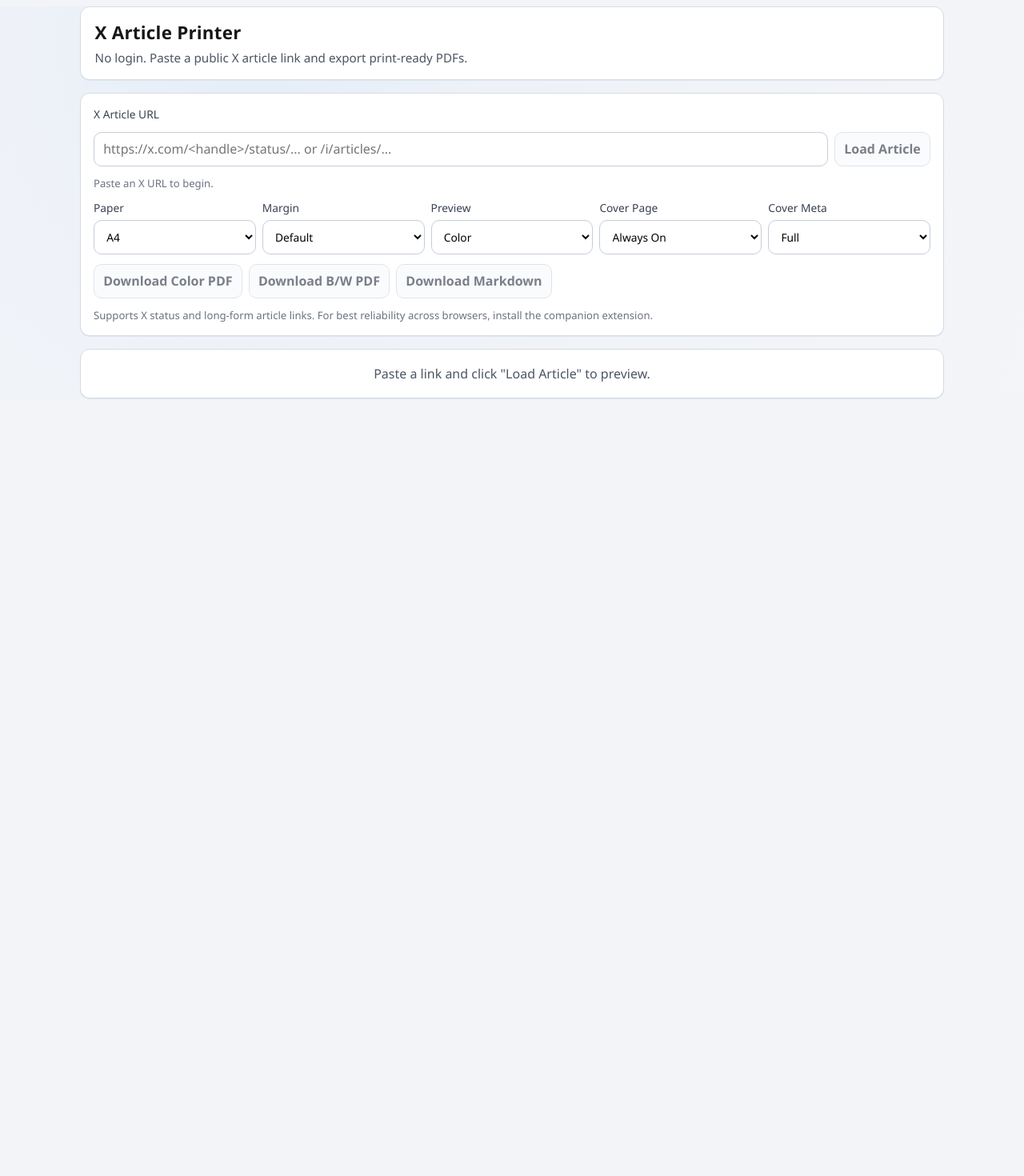
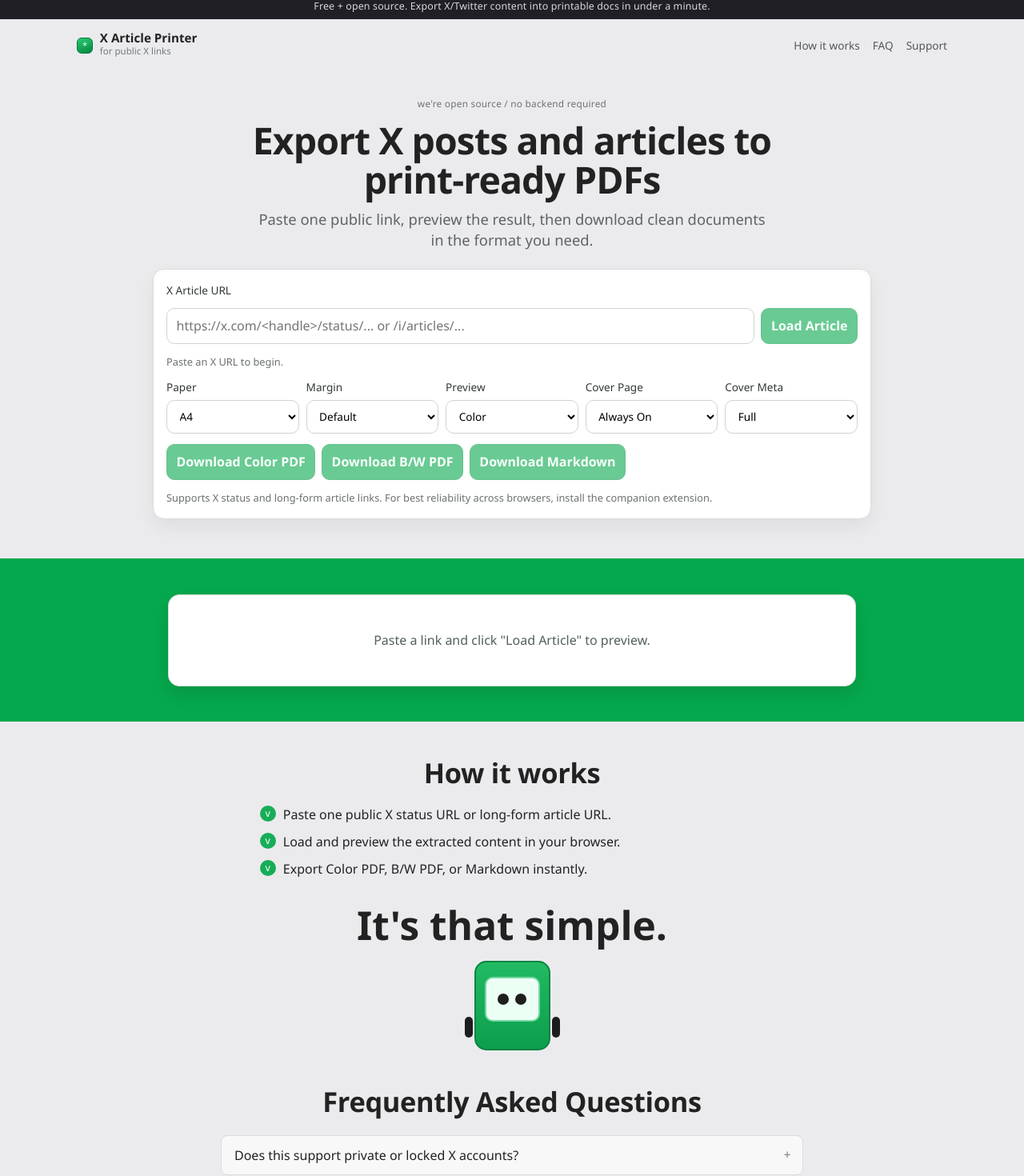
Before and after one commit to SmitMachhi/Xarticle, a React (Vite) app: page / in a window 1280 px wide. Shown: the part 8-1478 px from the top of the page at 80% size. Before the commit the page ends 800 px from the top, so only its background shows below. Built offline with nearby package versions, Linux system fonts and the light colour scheme; what pdfmake would draw is missing.

Commit message:
holy shit ui

```diff
--- a/src/App.tsx
+++ b/src/App.tsx
@@ -7,6 +7,34 @@ import { classifyInputUrl } from './lib/xUrl'
 import type { CoverMetaStyle, CoverPageMode, ExtractedArticle, MarginPreset, PaperSize, ThemeMode } from './types/article'
 
 const APP_NAME = 'X Article Printer'
+const HOW_IT_WORKS = [
+  'Paste one public X status URL or long-form article URL.',
+  'Load and preview the extracted content in your browser.',
+  'Export Color PDF, B/W PDF, or Markdown instantly.',
+]
+
+const FAQ_ITEMS = [
+  {
+    question: 'Does this support private or locked X accounts?',
+    answer: 'No. This app is designed for public X/Twitter pages only.',
+  },
+  {
+    question: 'Can I use this without creating an account?',
+    answer: 'Yes. No login is required and extraction runs client-side.',
+  },
+  {
+    question: 'Why is there a companion extension option?',
+    answer: 'Some X pages block cross-origin fetches. The extension improves reliability by fetching page HTML from browser context.',
+  },
+  {
+    question: 'What export formats are available?',
+    answer: 'You can export Color PDF, B/W PDF, and Markdown.',
+  },
+  {
+    question: 'Will this work for long X article URLs too?',
+    answer: 'Yes. Both status links and /i/articles links are supported.',
+  },
+]
 
 function App() {
   const [urlInput, setUrlInput] = useState('')
@@ -84,13 +112,37 @@ function App() {
   }
 
   return (
-    <div className="app-shell">
-      <header className="topbar">
+    <div className="site-shell">
+      <div className="announcement-bar">
+        <p>
+          Free + open source. Export X/Twitter content into printable docs in under a minute.
+        </p>
+      </div>
+
+      <header className="site-header">
+        <div className="brand">
+          <span className="brand-mark" aria-hidden="true">
+            *
+          </span>
           <div>
-          <h1>{APP_NAME}</h1>
-          <p>No login. Paste a public X article link and export print-ready PDFs.</p>
+            <strong>{APP_NAME}</strong>
+            <small>for public X links</small>
           </div>
+        </div>
+        <nav className="site-nav" aria-label="primary">
+          <a href="#how-it-works">How it works</a>
+          <a href="#faq">FAQ</a>
+          <a href="#faq">Support</a>
+        </nav>
       </header>
+
+      <main>
+        <section className="hero">
+          <p className="hero-badge">we&apos;re open source / no backend required</p>
+          <h1>Export X posts and articles to print-ready PDFs</h1>
+          <p className="hero-subtitle">
+            Paste one public link, preview the result, then download clean documents in the format you need.
+          </p>
 
           <section className="controls">
             <label htmlFor="url">X Article URL</label>
@@ -143,7 +195,10 @@ function App() {
 
               <label>
                 Cover Meta
-            <select value={coverMetaStyle} onChange={(event) => setCoverMetaStyle(event.target.value as CoverMetaStyle)}>
+                <select
+                  value={coverMetaStyle}
+                  onChange={(event) => setCoverMetaStyle(event.target.value as CoverMetaStyle)}
+                >
                   <option value="full">Full</option>
                   <option value="minimal">Minimal</option>
                 </select>
@@ -163,19 +218,61 @@ function App() {
             </div>
 
             <p className="helper-line">
-          Supports X status and long-form article links. For best reliability across browsers, install the companion extension.
+              Supports X status and long-form article links. For best reliability across browsers, install the companion
+              extension.
             </p>
           </section>
+        </section>
 
+        <section className="stage-band">
+          <div className="stage-content">
             {error ? <section className="error-box">{error}</section> : null}
-
             {article ? (
               <section className="preview-wrap">
                 <ArticlePreview article={article} themeMode={previewTheme} />
               </section>
             ) : (
-        <section className="empty-state">Paste a link and click "Load Article" to preview.</section>
+              <section className="empty-state">Paste a link and click &quot;Load Article&quot; to preview.</section>
             )}
+          </div>
+        </section>
+
+        <section id="how-it-works" className="how-section">
+          <h2>How it works</h2>
+          <ul className="how-list">
+            {HOW_IT_WORKS.map((step) => (
+              <li key={step}>{step}</li>
+            ))}
+          </ul>
+          <p className="simple-line">It&apos;s that simple.</p>
+          <div className="mascot-block" aria-hidden="true">
+            <div className="mascot-face">
+              <span />
+              <span />
+            </div>
+          </div>
+        </section>
+
+        <section id="faq" className="faq-section">
+          <h2>Frequently Asked Questions</h2>
+          <div className="faq-list">
+            {FAQ_ITEMS.map((item) => (
+              <details key={item.question}>
+                <summary>{item.question}</summary>
+                <p>{item.answer}</p>
+              </details>
+            ))}
+          </div>
+        </section>
+      </main>
+
+      <footer className="site-footer">
+        <div>
+          <strong>{APP_NAME}</strong>
+          <p>Open-source utility for printing public X content.</p>
+        </div>
+        <p>Built for fast exports and clean documents.</p>
+      </footer>
     </div>
   )
 }
--- a/src/index.css
+++ b/src/index.css
@@ -1,24 +1,38 @@
 :root {
-  font-family: "IBM Plex Sans", "Segoe UI", sans-serif;
-  line-height: 1.4;
+  --bg: #ebebee;
+  --panel: #ffffff;
+  --text: #222;
+  --muted: #5f6562;
+  --line: #d9ddd9;
+  --green: #06a84d;
+  --green-dark: #04863f;
+  font-family: "IBM Plex Sans", "Avenir Next", "Segoe UI", sans-serif;
+  line-height: 1.45;
   font-weight: 400;
-  color: #1e1e1e;
-  background: #f2f4f7;
+  color: var(--text);
+  background: var(--bg);
   font-synthesis: none;
   text-rendering: optimizeLegibility;
   -webkit-font-smoothing: antialiased;
   -moz-osx-font-smoothing: grayscale;
 }
 
-* {
+*,
+*::before,
+*::after {
   box-sizing: border-box;
 }
 
 body {
   margin: 0;
   min-width: 320px;
-  background: radial-gradient(circle at 25% 10%, #e4edf8 0%, #eef2f8 28%, #f4f5f8 100%);
-  color: #161616;
+  color: var(--text);
+  background: var(--bg);
+}
+
+a {
+  color: inherit;
+  text-decoration: none;
 }
 
 button,
@@ -27,49 +41,131 @@ select {
   font: inherit;
 }
 
-.app-shell {
-  width: min(1080px, calc(100vw - 2rem));
-  margin: 1rem auto 2rem;
-  display: grid;
-  gap: 1rem;
+#root {
+  min-height: 100vh;
 }
 
-.topbar,
-.controls,
-.preview-card,
-.empty-state,
-.error-box {
-  background: #ffffff;
-  border: 1px solid #d6dce5;
-  border-radius: 12px;
-  box-shadow: 0 1px 0 #dfe5ed;
+.site-shell {
+  min-height: 100vh;
 }
 
-.topbar {
-  padding: 1rem 1.1rem;
+.announcement-bar {
+  background: #1f1f25;
+  color: #d7d8dc;
+  font-size: 0.78rem;
+  letter-spacing: 0.01em;
+  text-align: center;
+  padding: 0.45rem 1rem;
 }
 
-.topbar h1 {
+.announcement-bar p {
   margin: 0;
-  font-size: 1.4rem;
-  letter-spacing: 0.01em;
 }
 
-.topbar p {
-  margin: 0.35rem 0 0;
-  color: #4b5563;
+.site-header {
+  max-width: 1120px;
+  margin: 0 auto;
+  padding: 1rem;
+  display: flex;
+  align-items: center;
+  justify-content: space-between;
+}
+
+.brand {
+  display: flex;
+  align-items: center;
+  gap: 0.55rem;
+}
+
+.brand-mark {
+  width: 20px;
+  height: 20px;
+  border-radius: 6px;
+  background: linear-gradient(160deg, #29cb72, var(--green-dark));
+  color: #e9fff2;
+  display: grid;
+  place-items: center;
+  font-size: 0.7rem;
+  border: 1px solid #06783a;
+}
+
+.brand strong {
+  display: block;
   font-size: 0.95rem;
+  line-height: 1.05;
+}
+
+.brand small {
+  display: block;
+  color: #767d79;
+  font-size: 0.72rem;
+}
+
+.site-nav {
+  display: flex;
+  align-items: center;
+  gap: 1rem;
+  font-size: 0.85rem;
+}
+
+.site-nav a {
+  color: #525954;
+}
+
+.site-nav a:hover {
+  color: #1f2a23;
+}
+
+main {
+  display: block;
+}
+
+.hero {
+  max-width: 930px;
+  margin: 1rem auto 0;
+  padding: 1rem 1rem 2rem;
+  text-align: center;
+}
+
+.hero-badge {
+  margin: 0;
+  font-size: 0.74rem;
+  color: #6d746f;
+  letter-spacing: 0.02em;
+  text-transform: lowercase;
+}
+
+.hero h1 {
+  margin: 0.8rem auto 0;
+  max-width: 780px;
+  font-size: clamp(2rem, 5vw, 2.9rem);
+  line-height: 1.06;
+  letter-spacing: -0.02em;
+}
+
+.hero-subtitle {
+  margin: 0.7rem auto 0;
+  max-width: 640px;
+  color: var(--muted);
+  font-size: clamp(1rem, 2.2vw, 1.15rem);
 }
 
 .controls {
+  width: min(900px, 100%);
+  margin: 1.35rem auto 0;
+  border: 1px solid var(--line);
+  border-radius: 14px;
+  background: var(--panel);
+  box-shadow: 0 10px 22px rgba(18, 22, 20, 0.06);
+  display: grid;
+  gap: 0.8rem;
+  text-align: left;
   padding: 1rem;
-  display: grid;
-  gap: 0.75rem;
 }
 
 .controls label {
-  color: #374151;
-  font-size: 0.86rem;
+  color: #323a35;
+  font-size: 0.85rem;
   display: grid;
   gap: 0.35rem;
 }
@@ -77,89 +173,109 @@ select {
 .row {
   display: grid;
   grid-template-columns: 1fr auto;
-  gap: 0.5rem;
+  gap: 0.52rem;
 }
 
 .option-grid {
   display: grid;
-  grid-template-columns: repeat(auto-fit, minmax(140px, 1fr));
-  gap: 0.5rem;
+  grid-template-columns: repeat(auto-fit, minmax(145px, 1fr));
+  gap: 0.55rem;
 }
 
 input,
 select,
 button {
   border-radius: 10px;
-  border: 1px solid #c5ceda;
-  background: #ffffff;
-  padding: 0.6rem 0.7rem;
+  border: 1px solid #cfd4cf;
+  background: #fff;
+  padding: 0.62rem 0.72rem;
 }
 
 input:focus,
 select:focus,
 button:focus {
-  outline: 2px solid #8cb4ff;
+  outline: 2px solid #7fd8a4;
   outline-offset: 1px;
 }
 
 button {
-  background: #f7f8fb;
   cursor: pointer;
-  color: #0f172a;
+  color: #f4fff8;
+  background: var(--green);
+  border-color: #079746;
   font-weight: 600;
 }
 
 button:hover:enabled {
-  background: #edf2f9;
+  background: var(--green-dark);
 }
 
 button:disabled {
+  opacity: 0.6;
   cursor: not-allowed;
-  opacity: 0.55;
 }
 
 .button-row {
   display: flex;
-  gap: 0.5rem;
   flex-wrap: wrap;
+  gap: 0.48rem;
 }
 
-.helper-line {
+.helper-line,
+.url-status {
   margin: 0;
-  color: #6b7280;
-  font-size: 0.82rem;
+  font-size: 0.8rem;
 }
 
-.url-status {
-  margin: 0;
-  font-size: 0.82rem;
-}
-
+.helper-line,
 .url-status-empty {
-  color: #6b7280;
+  color: #6b716e;
 }
 
 .url-status-status,
 .url-status-article {
-  color: #155e2d;
+  color: #0d6e35;
 }
 
 .url-status-unsupported,
 .url-status-invalid {
-  color: #8a1f2e;
+  color: #8e212f;
+}
+
+.stage-band {
+  background: var(--green);
+  margin-top: 1.1rem;
+  padding: 2.8rem 1rem;
+}
+
+.stage-content {
+  max-width: 980px;
+  margin: 0 auto;
+}
+
+.error-box,
+.empty-state,
+.preview-card {
+  border-radius: 14px;
+  border: 1px solid var(--line);
+  background: #fff;
 }
 
 .error-box {
+  margin-bottom: 0.9rem;
+  border-color: #efb7bf;
+  background: #fff6f7;
+  color: #8e202f;
   padding: 0.85rem 1rem;
-  border-color: #f0b0b7;
-  background: #fff4f5;
-  color: #8a1f2e;
 }
 
 .empty-state {
-  padding: 1.15rem;
-  color: #4b5563;
+  margin: 0 auto;
+  max-width: 860px;
+  padding: 2.8rem 1rem;
   text-align: center;
+  color: #53605b;
+  box-shadow: 0 10px 20px rgba(14, 28, 19, 0.12);
 }
 
 .preview-wrap {
@@ -167,14 +283,15 @@ button:disabled {
 }
 
 .preview-card {
-  max-width: 840px;
+  max-width: 860px;
   margin: 0 auto;
-  padding: 1rem 1.2rem;
+  box-shadow: 0 10px 20px rgba(14, 28, 19, 0.12);
+  padding: 1.05rem 1.2rem;
 }
 
 .preview-header h1 {
   margin: 0;
-  font-size: clamp(1.2rem, 2.8vw, 1.8rem);
+  font-size: clamp(1.2rem, 2.4vw, 1.75rem);
   line-height: 1.2;
 }
 
@@ -184,18 +301,18 @@ button:disabled {
   font-size: 0.72rem;
   text-transform: uppercase;
   letter-spacing: 0.04em;
-  color: #1d4d8e;
-  border: 1px solid #c8d8ef;
+  color: #0d6e35;
+  border: 1px solid #b9e4cb;
   border-radius: 999px;
-  padding: 0.2rem 0.45rem;
-  background: #edf4ff;
+  padding: 0.18rem 0.45rem;
+  background: #ebfff3;
 }
 
 .author-row {
-  margin-top: 0.65rem;
+  margin-top: 0.6rem;
   display: flex;
   align-items: center;
-  gap: 0.6rem;
+  gap: 0.58rem;
 }
 
 .avatar,
@@ -204,7 +321,7 @@ button:disabled {
   height: 40px;
   border-radius: 999px;
   flex-shrink: 0;
-  border: 1px solid #cad2dd;
+  border: 1px solid #cad0cb;
 }
 
 .avatar {
@@ -214,8 +331,8 @@ button:disabled {
 .avatar-fallback {
   display: grid;
   place-items: center;
-  background: #f1f4f8;
-  color: #475569;
+  background: #f1f3f1;
+  color: #4d5551;
   font-weight: 700;
 }
 
@@ -224,55 +341,49 @@ button:disabled {
 }
 
 .author-meta {
-  color: #475569;
+  color: #5a645f;
   font-size: 0.87rem;
 }
 
 .source-link {
   display: inline-block;
-  margin-top: 0.55rem;
+  margin-top: 0.5rem;
   font-size: 0.82rem;
-  color: #1f4f9f;
+  color: #1f7a49;
   word-break: break-all;
 }
 
 .metric-grid {
-  margin-top: 0.9rem;
+  margin-top: 0.85rem;
   display: grid;
   grid-template-columns: repeat(5, minmax(0, 1fr));
   gap: 0.45rem;
 }
 
 .metric-card {
-  border: 1px solid #d7deea;
+  border: 1px solid #dce1dc;
   border-radius: 10px;
-  padding: 0.45rem 0.5rem;
-  background: #f8f9fc;
+  padding: 0.44rem 0.5rem;
+  background: #f8faf8;
   display: grid;
-  gap: 0.1rem;
+  gap: 0.08rem;
 }
 
 .metric-card span {
   font-size: 0.75rem;
-  color: #4b5563;
+  color: #546059;
 }
 
 .metric-card strong {
   font-size: 0.92rem;
 }
 
-.metric-card em {
-  font-size: 0.68rem;
-  color: #64748b;
-  font-style: normal;
-}
-
 .warning-box {
-  margin-top: 0.9rem;
+  margin-top: 0.85rem;
   border: 1px solid #f1d6a5;
   background: #fff8eb;
   border-radius: 10px;
-  padding: 0.65rem 0.75rem;
+  padding: 0.62rem 0.74rem;
 }
 
 .warning-box strong {
@@ -280,7 +391,7 @@ button:disabled {
 }
 
 .warning-box ul {
-  margin: 0.45rem 0 0;
+  margin: 0.4rem 0 0;
   padding-left: 1rem;
 }
 
@@ -290,23 +401,23 @@ button:disabled {
 }
 
 .article-body {
-  margin-top: 1rem;
+  margin-top: 0.95rem;
   font-size: 1rem;
 }
 
 .article-body h2,
 .article-body h3,
 .article-body h4 {
-  margin: 1rem 0 0.4rem;
+  margin: 1rem 0 0.38rem;
 }
 
 .article-body p {
-  margin: 0 0 0.6rem;
+  margin: 0 0 0.58rem;
   line-height: 1.5;
 }
 
 .article-body ul {
-  margin: 0 0 0.8rem;
+  margin: 0 0 0.78rem;
 }
 
 .article-body li {
@@ -315,17 +426,17 @@ button:disabled {
 
 .article-body blockquote {
   margin: 0.3rem 0 0.8rem;
-  border-left: 4px solid #7f94b3;
+  border-left: 4px solid #4f915f;
   padding-left: 0.7rem;
-  color: #334155;
+  color: #2f3c36;
   font-style: italic;
 }
 
 .article-body .code-block {
-  margin: 0.45rem 0 0.9rem;
-  border: 1px solid #d7deea;
+  margin: 0.42rem 0 0.88rem;
+  border: 1px solid #d7ddd8;
   border-radius: 8px;
-  background: #f6f8fb;
+  background: #f6f8f7;
   padding: 0.65rem;
   overflow-x: auto;
   white-space: pre-wrap;
@@ -337,23 +448,23 @@ button:disabled {
 }
 
 .preview-media {
-  margin: 0.8rem 0;
+  margin: 0.78rem 0;
 }
 
 .preview-media img {
   width: 100%;
   border-radius: 8px;
-  border: 1px solid #d7deea;
+  border: 1px solid #d7ddd8;
 }
 
 .preview-media figcaption {
-  margin-top: 0.35rem;
+  margin-top: 0.34rem;
   font-size: 0.82rem;
-  color: #475569;
+  color: #4b5651;
 }
 
 .embed-line a {
-  color: #1f4f9f;
+  color: #1f7a49;
   text-decoration: underline;
 }
 
@@ -388,21 +499,230 @@ button:disabled {
   background: #ffffff;
 }
 
-@media (max-width: 900px) {
-  .app-shell {
-    width: calc(100vw - 1rem);
-    margin: 0.5rem auto 1rem;
+.how-section {
+  max-width: 760px;
+  margin: 2.4rem auto;
+  padding: 0 1rem;
+  text-align: center;
+}
+
+.how-section h2,
+.faq-section h2 {
+  margin: 0;
+  font-size: clamp(1.7rem, 3vw, 2.15rem);
+  letter-spacing: -0.01em;
+}
+
+.how-list {
+  margin: 1rem auto 0;
+  padding: 0;
+  max-width: 630px;
+  list-style: none;
+  display: grid;
+  gap: 0.68rem;
+  text-align: left;
+}
+
+.how-list li {
+  position: relative;
+  padding-left: 1.8rem;
+  font-size: 1rem;
+}
+
+.how-list li::before {
+  content: "v";
+  position: absolute;
+  left: 0;
+  top: 0.03rem;
+  width: 1.22rem;
+  height: 1.22rem;
+  border-radius: 999px;
+  background: #17ad58;
+  color: #f2fff7;
+  font-size: 0.78rem;
+  display: grid;
+  place-items: center;
+}
+
+.simple-line {
+  margin: 2rem 0 0;
+  font-size: clamp(1.95rem, 5vw, 3.1rem);
+  line-height: 1.05;
+  font-weight: 700;
+}
+
+.mascot-block {
+  margin: 1.2rem auto 0;
+  width: 95px;
+  height: 112px;
+  border-radius: 15px;
+  background: linear-gradient(180deg, #22ba63 0%, #0c9e4d 100%);
+  border: 2px solid #0a8442;
+  position: relative;
+}
+
+.mascot-block::before {
+  content: "";
+  position: absolute;
+  left: -14px;
+  top: 68px;
+  width: 10px;
+  height: 26px;
+  border-radius: 999px;
+  background: #1d1d1d;
+}
+
+.mascot-block::after {
+  content: "";
+  position: absolute;
+  right: -14px;
+  top: 68px;
+  width: 10px;
+  height: 26px;
+  border-radius: 999px;
+  background: #1d1d1d;
+}
+
+.mascot-face {
+  position: absolute;
+  inset: 18px 11px auto;
+  height: 56px;
+  border-radius: 10px;
+  background: #ecfff5;
+  border: 2px solid #78d8a3;
+  display: flex;
+  justify-content: center;
+  align-items: center;
+  gap: 8px;
+}
+
+.mascot-face span {
+  width: 14px;
+  height: 14px;
+  border-radius: 999px;
+  background: #1f1f1f;
+}
+
+.faq-section {
+  max-width: 760px;
+  margin: 0 auto 3rem;
+  padding: 0 1rem;
+  text-align: center;
+}
+
+.faq-list {
+  margin-top: 1.1rem;
+  display: grid;
+  gap: 0.5rem;
+}
+
+.faq-list details {
+  background: #f7f8f7;
+  border: 1px solid #d8ddd9;
+  border-radius: 8px;
+  text-align: left;
+  overflow: hidden;
+}
+
+.faq-list summary {
+  list-style: none;
+  cursor: pointer;
+  padding: 0.78rem 1rem;
+  font-weight: 500;
+  position: relative;
+  padding-right: 2rem;
+}
+
+.faq-list summary::-webkit-details-marker {
+  display: none;
+}
+
+.faq-list summary::after {
+  content: "+";
+  position: absolute;
+  right: 0.9rem;
+  top: 0.76rem;
+  color: #7e8480;
+}
+
+.faq-list details[open] summary::after {
+  content: "-";
+}
+
+.faq-list p {
+  margin: 0;
+  padding: 0 1rem 0.9rem;
+  color: #606965;
+  font-size: 0.92rem;
+}
+
+.site-footer {
+  margin-top: 2rem;
+  padding: 1rem;
+  background: var(--green-dark);
+  color: #eafbf1;
+  display: flex;
+  justify-content: space-between;
+  gap: 1rem;
+  flex-wrap: wrap;
+}
+
+.site-footer strong {
+  font-size: 0.95rem;
+}
+
+.site-footer p {
+  margin: 0.22rem 0 0;
+  font-size: 0.8rem;
+}
+
+@media (max-width: 980px) {
+  .site-header {
+    padding-top: 0.85rem;
+    padding-bottom: 0.85rem;
+  }
+
+  .site-nav {
+    gap: 0.75rem;
+    font-size: 0.8rem;
   }
 
   .row {
     grid-template-columns: 1fr;
   }
 
+  .metric-grid {
+    grid-template-columns: repeat(3, minmax(0, 1fr));
+  }
+}
+
+@media (max-width: 720px) {
+  .site-nav {
+    display: none;
+  }
+
+  .hero {
+    padding-top: 0.6rem;
+  }
+
+  .hero h1 {
+    font-size: clamp(1.7rem, 10vw, 2.1rem);
+  }
+
   .option-grid {
     grid-template-columns: 1fr;
+  }
+
+  .button-row {
+    flex-direction: column;
   }
 
   .metric-grid {
     grid-template-columns: repeat(2, minmax(0, 1fr));
   }
+
+  .stage-band {
+    padding-top: 1.8rem;
+    padding-bottom: 1.8rem;
+  }
 }
```
Also changed, not shown: 1 other file (tests, documents, lock files or other folders). Lines whose indentation alone changed are shown as unchanged.
